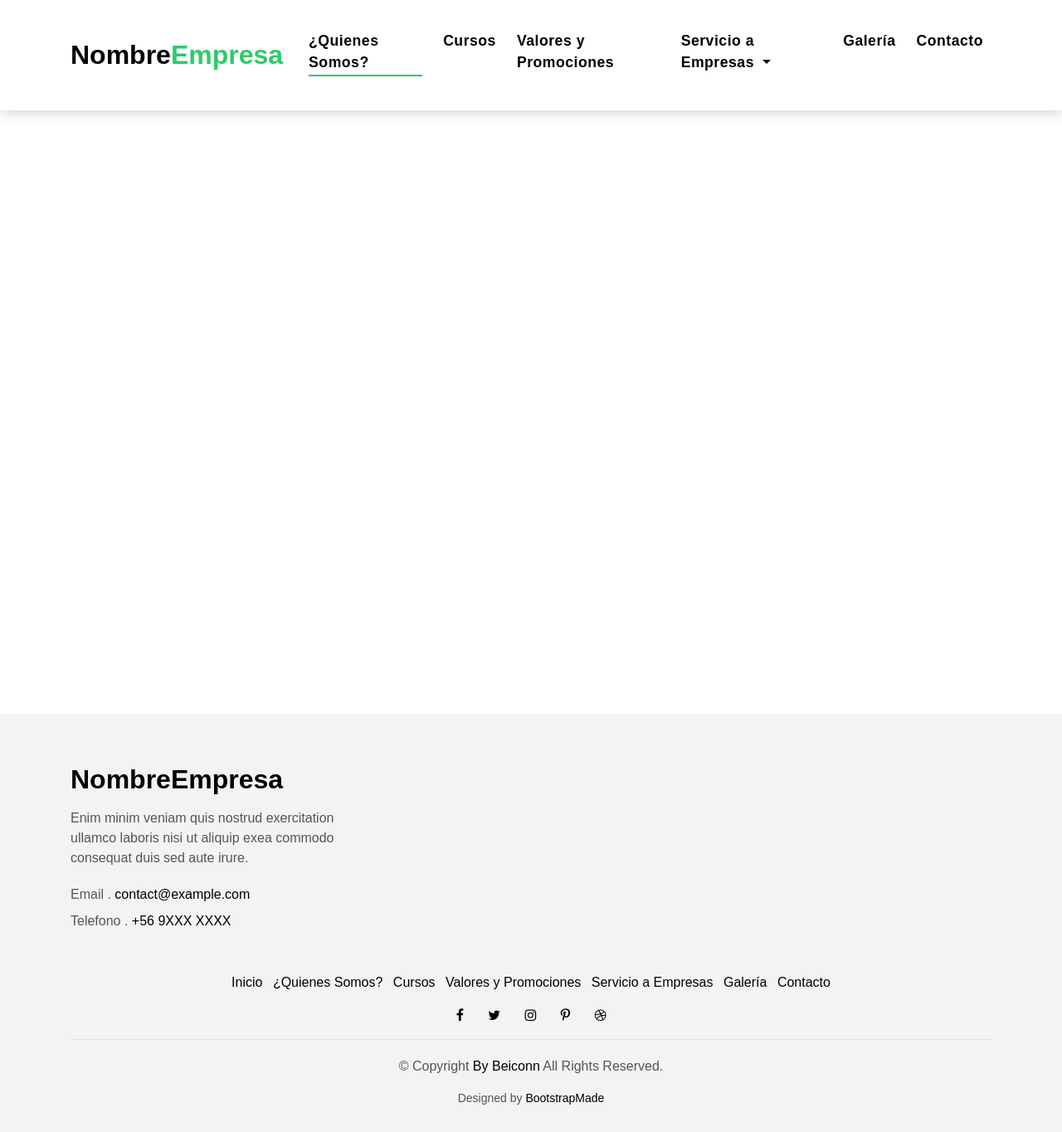
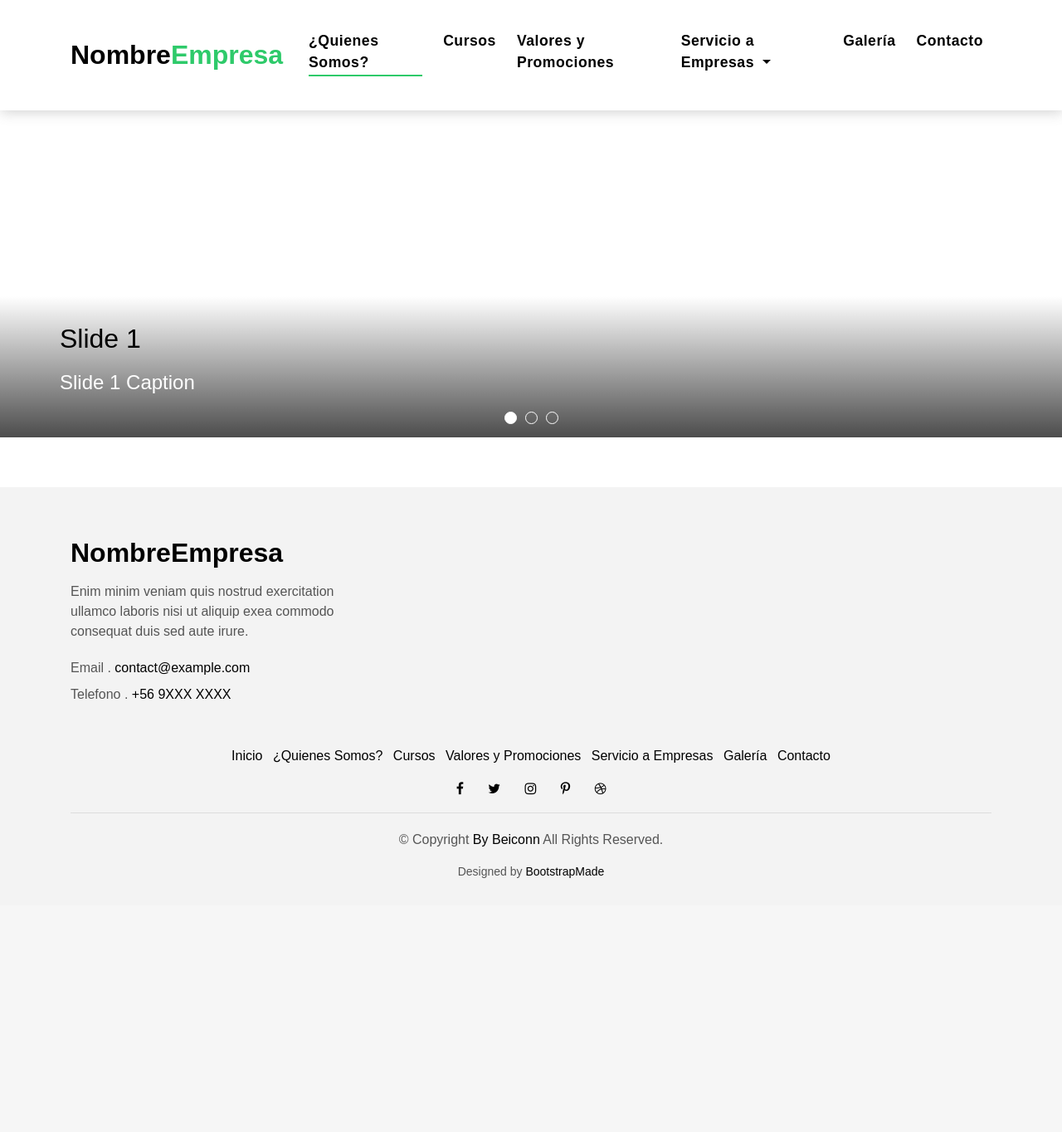
Before and after one commit to Jonydakid/WebLilian, a Django app: page / in a window 1280 px wide. Shown: the whole page at 83% size. After the commit the page ends 1058 px from the top, so only its background shows below. Run offline with Django 3.2, Linux system fonts and the light colour scheme; some libraries are stand-ins or nearby versions.

Commit message:
carrusel

```diff
--- a/colaboraMas/webColaboraMas/static/css/style.css
+++ b/colaboraMas/webColaboraMas/static/css/style.css
@@ -335,102 +335,290 @@ a:hover {
   width: 100%;
 }
 
-/*------/ Owl carousel /------*/
-
-.owl-theme .owl-dots {
-  text-align: center;
-  margin-top: 18px;
-}
-
-.owl-theme .owl-dots .owl-dot {
-  display: inline-block;
-}
-
-.owl-theme .owl-dots .owl-dot span {
-  width: 16px;
-  height: 9px;
-  margin: 5px 5px;
-  background: #000000;
-  border: 0px solid #000000;
+/*------/ carousel /------*/
+
+.slide-window {
+  width: 100%;
+  position: relative;
+  overflow: hidden;
+}
+
+.slide-window .slide-wrapper {
+  position: relative;
+  left: 0;
+  display: flex;
+  -webkit-transition: right 0.5s;
+  transition: right 0.5s;
+  -webkit-transition: left 0.5s;
+  transition: left 0.5s;
+}
+
+.slide-window .slide-wrapper .slide {
+  position: relative;
+  width: 100%;
+}
+
+.slide-window .slide-wrapper .slide:before {
+  content: "";
   display: block;
-  transition: all 0.6s ease-in-out;
+  padding-top: 41.17%;
+}
+
+.slide-window .slide-wrapper .slide .slide-image {
+  background-size: cover;
+  background-position: 50% 50%;
+  overflow: hidden;
+  position: absolute;
+  top: 0;
+  left: 0;
+  bottom: 0;
+  right: 0;
+}
+
+.slide-window .slide-wrapper .slide .slide-caption {
+  position: absolute;
+  bottom: 0;
+  left: 0;
+  width: 100%;
+  color: #fff;
+  background: linear-gradient(rgba(255, 255, 255, 0), rgba(0, 0, 0, 0.7));
+}
+
+.slide-window .slide-wrapper .slide .slide-caption h2 {
+  margin: 2rem 4.5rem;
+  font-size: 2rem;
+}
+
+.slide-window .slide-wrapper .slide .slide-caption p {
+  margin: -1rem 4.5rem 3rem;
+  font-size: 1.5rem;
+}
+
+@media screen and (max-width: 767px) {
+
+.slide-window .slide-wrapper .slide .slide-caption h2 {
+  margin: 0 3rem 1.5rem;
+  font-size: 1.2rem;
+}
+
+.slide-window .slide-wrapper .slide .slide-caption p { margin: -1rem 3rem 1.75rem;  font-size: .8rem;
+  }
+}
+
+.slide-window:hover .slide-control-left {
+  left: 1%;
+  opacity: 1;
+}
+
+.slide-window:hover .slide-control-right {
+  right: 1%;
+  opacity: 1;
+}
+
+.slide-control-left {
+  position: absolute;
+  margin: auto;
+  top: 0;
+  bottom: 0;
+  width: 40px;
+  height: 40px;
+  border-radius: 50%;
+  border: 2px solid #fff;
+  color: #fff;
   cursor: pointer;
-  border-radius: 0px;
-}
-
-.owl-theme .owl-dots .owl-dot:hover span {
-  background-color: #2eca6a;
-}
-
-.owl-theme .owl-dots .owl-dot.active span {
-  background-color: #2eca6a;
-  width: 35px;
-}
-
-.owl-arrow .owl-nav {
-  position: absolute;
+  opacity: 0;
+  -webkit-transition: all 0.3s;
+  transition: all 0.3s;
+  left: 10%;
+  right: auto;
+}
+
+.slide-control-left .slide-control-line {
+  position: absolute;
+  top: 50%;
+  width: 2px;
+  height: 14px;
+  -webkit-transform-origin: 50% 0;
+  transform-origin: 50% 0;
+  left: 12px;
+  -webkit-transform: rotate(-45deg);
+  transform: rotate(-45deg);
+}
+
+.slide-control-left .slide-control-line:nth-child(2) {
+  -webkit-transform: translateY(1px) rotate(-135deg);
+  transform: translateY(1px) rotate(-135deg);
+}
+
+.slide-control-left .slide-control-line:after {
+  content: "";
+  position: absolute;
+  left: 0;
   top: 0;
-  right: 0;
-  font-size: 1.8rem;
-}
-
-.owl-arrow .owl-nav .owl-prev,
-.owl-arrow .owl-nav .owl-next {
-  display: inline-block;
-  transition: all 0.6s ease-in-out;
-  color: #000000;
-}
-
-.owl-arrow .owl-nav .owl-prev.disabled,
-.owl-arrow .owl-nav .owl-next.disabled {
-  transition: all 0.6s ease-in-out;
-  color: #adadad;
-}
-
-.owl-arrow .owl-nav .owl-next {
-  margin-left: 15px;
-}
-
-.nav-arrow-a .owl-arrow .owl-nav {
-  font-size: 1.8rem;
-  margin-top: -110px;
-}
-
-.nav-arrow-a .owl-arrow .owl-nav .owl-next {
-  margin-left: 15px;
-}
-
-.nav-arrow-b .owl-arrow .owl-nav {
-  position: absolute;
+  width: 100%;
+  height: 100%;
+  background-color: #fff;
+  -webkit-transition: background-color 0.3s;
+  transition: background-color 0.3s;
+}
+
+.slide-control-left:hover { background-color: #fff; }
+
+.slide-control-left:hover .slide-control-line:after { background-color: #aaa; }
+
+.slide-control-left .rotate-left-top:after { animation: arrowLineRotation 0.49s; }
+
+.slide-control-left .rotate-left-down:after { animation: arrowLineRotationRev 0.49s; }
+
+@media screen and (max-width: 767px) {
+
+.slide-control-left {
+  height: 30px;
+  width: 30px;
+  opacity: 1;
+}
+
+.slide-control-left .slide-control-line {
+  left: 9px;
+  height: 10px;
+}
+}
+
+@media screen and (max-width: 1023px) {
+
+.slide-control-left {
+  opacity: 1;
+  left: 1%;
+}
+}
+
+.slide-control-right {
+  position: absolute;
+  margin: auto;
   top: 0;
-  right: 0;
-  font-size: 1.2rem;
-}
-
-.nav-arrow-b .owl-arrow .owl-nav .owl-prev,
-.nav-arrow-b .owl-arrow .owl-nav .owl-next {
-  padding: .7rem 1.5rem !important;
-  display: inline-block;
-  transition: all 0.6s ease-in-out;
-  color: #ffffff;
-  background-color: #2eca6a;
-  opacity: .9;
-}
-
-.nav-arrow-b .owl-arrow .owl-nav .owl-prev.disabled,
-.nav-arrow-b .owl-arrow .owl-nav .owl-next.disabled {
-  transition: all 0.6s ease-in-out;
-  color: #ffffff;
-}
-
-.nav-arrow-b .owl-arrow .owl-nav .owl-prev:hover,
-.nav-arrow-b .owl-arrow .owl-nav .owl-next:hover {
-  background-color: #26a356;
-}
-
-.nav-arrow-b .owl-arrow .owl-nav .owl-next {
-  margin-left: 0px;
-}
+  bottom: 0;
+  width: 40px;
+  height: 40px;
+  border-radius: 50%;
+  border: 2px solid #fff;
+  color: #fff;
+  cursor: pointer;
+  opacity: 0;
+  -webkit-transition: all 0.3s;
+  transition: all 0.3s;
+  right: 10%;
+  left: auto;
+}
+
+.slide-control-right .slide-control-line {
+  position: absolute;
+  top: 50%;
+  width: 2px;
+  height: 14px;
+  -webkit-transform-origin: 50% 0;
+  transform-origin: 50% 0;
+  right: 12px;
+  -webkit-transform: rotate(45deg);
+  transform: rotate(45deg);
+}
+
+.slide-control-right .slide-control-line:nth-child(2) {
+  -webkit-transform: translateY(1px) rotate(135deg);
+  transform: translateY(1px) rotate(135deg);
+}
+
+.slide-control-right .slide-control-line:after {
+  content: "";
+  position: absolute;
+  left: 0;
+  top: 0;
+  width: 100%;
+  height: 100%;
+  background-color: #fff;
+  -webkit-transition: background-color 0.3s;
+  transition: background-color 0.3s;
+}
+
+.slide-control-right:hover { background-color: #fff; }
+
+.slide-control-right:hover .slide-control-line:after { background-color: #aaa; }
+
+.slide-control-right .rotate-right-down:after { animation: arrowLineRotation 0.49s; }
+
+.slide-control-right .rotate-right-top:after { animation: arrowLineRotationRev 0.49s; }
+
+@media screen and (max-width: 767px) {
+
+.slide-control-right {
+  height: 30px;
+  width: 30px;
+  opacity: 1;
+}
+
+.slide-control-right .slide-control-line {
+  right: 9px;
+  height: 10px;
+}
+}
+
+@media screen and (max-width: 1023px) {
+
+.slide-control-right {
+  opacity: 1;
+  right: 1%;
+}
+}
+
+@keyframes
+arrowLineRotation {  to {
+ transform: rotate(180deg);
+}
+}
+
+@keyframes
+arrowLineRotationRev {  to {
+ transform: rotate(-180deg);
+}
+}
+
+.slide-control-btn ul {
+  position: absolute;
+  padding: 0;
+  bottom: 0px;
+  width: 100%;
+  display: flex;
+  justify-content: center;
+}
+
+.slide-control-btn ul li {
+  margin: 0 5px;
+  list-style: none;
+}
+
+.slide-control-btn ul li a {
+  display: block;
+  width: 15px;
+  height: 15px;
+  border-radius: 50%;
+  border: 1px solid #fff;
+  cursor: pointer;
+  -webkit-transition: all 0.2s;
+  transition: all 0.2s;
+}
+
+.slide-control-btn ul li a.active, .slide-control-btn ul li a:hover { background-color: #fff; }
+
+@media screen and (max-width: 767px) {
+
+.slide-control-btn ul {  margin: .5rem 0;
+}
+
+.slide-control-btn ul li a {
+  width: 10px;
+  height: 10px;
+}
+}
+
 
 /*------/ Socials /------*/
 
--- /dev/null
+++ b/colaboraMas/webColaboraMas/static/jquery/slider-carousel.js
@@ -0,0 +1,95 @@
+$(document).ready(function(){
+  if ($('.slide-window')) {
+
+    var slideNum = $('.slide').length - 1
+    var maxSlideNum = $('.slide').length - 1
+    var slideWidth = $('.slide-window').outerWidth()
+    var slideSetWidth = slideWidth * slideNum
+    var controlSlideBtnLeft = '.slide-control-left'
+    var controlSlideBtnRight = '.slide-control-right'
+    var controlSlideBtnList = '.slide-control-btn ul li a'
+
+    addSlideCtlBtn()
+
+    var slideCurrent = 0
+    var slideActiveBtn = 0
+    var rotationInterval = setInterval(function(){
+      slideCurrent++
+      if (slideCurrent > maxSlideNum) {
+        slideCurrent = 0
+      }
+      activation()
+      sliding()
+    }, 10000)
+
+    $(controlSlideBtnLeft).on('click', function(){
+      resetInterval()
+      slideCurrent--
+      if (slideCurrent < 0) {
+        slideCurrent = maxSlideNum
+      }
+      activation()
+      rotateArrow('left')
+      sliding()
+    })
+    $(controlSlideBtnRight).on('click', function(){
+      resetInterval()
+      slideCurrent++
+      if (slideCurrent > maxSlideNum) {
+        slideCurrent = 0
+      }
+      activation()
+      rotateArrow('right')
+      sliding()
+    })
+    $(controlSlideBtnList).on('click', function(){
+      resetInterval()
+      slideCurrent = $(controlSlideBtnList).index(this)
+      activation()
+      sliding()
+    })
+
+    function addSlideCtlBtn() {
+      var slideCtlBtn = '<div class="slide-control-btn"><ul>'
+      for (var i = 0; i <= maxSlideNum; i++) {
+        if (i==0) {
+          slideCtlBtn += '<li><a class="active"></a></li>'
+        }
+        else {
+          slideCtlBtn += '<li><a class=""></a></li>'
+        }
+      }
+      slideCtlBtn += '</ul></div>'
+      $('.slide-controller').append(slideCtlBtn)
+    }
+    function resetInterval() {
+      clearInterval(rotationInterval)
+      rotationInterval = setInterval(function(){
+        slideCurrent++
+        if (slideCurrent > maxSlideNum) {
+          slideCurrent = 0
+        }
+        activation()
+        sliding()
+      }, 10000)
+    }
+    function activation() {
+      slideActiveBtn = slideCurrent + 1
+      $( controlSlideBtnList + '.active' ).removeClass()
+      $('.slide-control-btn ul li:nth-child(' + slideActiveBtn + ') a').addClass('active')
+    }
+    function rotateArrow(direction) {
+      var slideCtlLine1 = '.slide-control-' + direction + ' .slide-control-line:nth-child(1)'
+      var slideCtlLine2 = '.slide-control-' + direction + ' .slide-control-line:nth-child(2)'
+      $(slideCtlLine1).removeClass('rotate-' + direction + '-top')
+      $(slideCtlLine2).removeClass('rotate-' + direction + '-down')
+      $(slideCtlLine1).outerWidth()
+      $(slideCtlLine2).outerWidth()
+      $(slideCtlLine1).addClass('rotate-' + direction + '-top')
+      $(slideCtlLine2).addClass('rotate-' + direction + '-down')
+    }
+    function sliding() {
+      $('.slide-wrapper').css('left', slideCurrent * -slideWidth)
+    }
+  }
+})
--- a/colaboraMas/webColaboraMas/templates/index.html
+++ b/colaboraMas/webColaboraMas/templates/index.html
@@ -6,78 +6,50 @@
 
 {% block section %}
 
-<div class="intro intro-carousel">
-    <div id="carousel" class="owl-carousel owl-theme">
-      <div class="carousel-item-a intro-item bg-image" style="background-image: url(img/slide-1.jpg)">
-        <div class="overlay overlay-a"></div>
-        <div class="intro-content display-table">
-          <div class="table-cell">
-            <div class="container">
-              <div class="row">
-                <div class="col-lg-8">
-                  <div class="intro-body">
-                    <p class="intro-title-top">Doral, Florida
-                      <br> 78345</p>
-                    <h1 class="intro-title mb-4">
-                      <span class="color-b">204 </span> Mount
-                      <br> Olive Road Two</h1>
-                    <p class="intro-subtitle intro-price">
-                      <a href="#"><span class="price-a">rent | $ 12.000</span></a>
-                    </p>
-                  </div>
-                </div>
-              </div>
-            </div>
-          </div>
+<div class="slide-window">
+  <div class="slide-wrapper" style="width: 300%;">
+    <div class="slide">
+      <a href="#">
+        <div class="slide-image" img src="{% static 'img/slide-1' %}">
         </div>
-      </div>
-      <div class="carousel-item-a intro-item bg-image" style="background-image: url(img/slide-2.jpg)">
-        <div class="overlay overlay-a"></div>
-        <div class="intro-content display-table">
-          <div class="table-cell">
-            <div class="container">
-              <div class="row">
-                <div class="col-lg-8">
-                  <div class="intro-body">
-                    <p class="intro-title-top">Doral, Florida
-                      <br> 78345</p>
-                    <h1 class="intro-title mb-4">
-                      <span class="color-b">204 </span> Rino
-                      <br> Venda Road Five</h1>
-                    <p class="intro-subtitle intro-price">
-                      <a href="#"><span class="price-a">rent | $ 12.000</span></a>
-                    </p>
-                  </div>
-                </div>
-              </div>
-            </div>
-          </div>
+        <div class="slide-caption">
+          <h2>Slide 1</h2>
+          <p>Slide 1 Caption</p>
         </div>
-      </div>
-      <div class="carousel-item-a intro-item bg-image" style="background-image: url(img/slide-3.jpg)">
-        <div class="overlay overlay-a"></div>
-        <div class="intro-content display-table">
-          <div class="table-cell">
-            <div class="container">
-              <div class="row">
-                <div class="col-lg-8">
-                  <div class="intro-body">
-                    <p class="intro-title-top">Doral, Florida
-                      <br> 78345</p>
-                    <h1 class="intro-title mb-4">
-                      <span class="color-b">204 </span> Alira
-                      <br> Roan Road One</h1>
-                    <p class="intro-subtitle intro-price">
-                      <a href="#"><span class="price-a">rent | $ 12.000</span></a>
-                    </p>
-                  </div>
-                </div>
-              </div>
-            </div>
-          </div>
+      </a>
+    </div>
+    <div class="slide">
+      <a href="#">
+        <div class="slide-image" img src="{% static 'img/slide-2' %}">
         </div>
-      </div>
+        <div class="slide-caption">
+          <h2>Slide 2</h2>
+          <p>Slide 2 Caption</p>
+        </div>
+      </a>
+    </div>
+    <div class="slide">
+      <a href="#">
+        <div class="slide-image" img src="{% static 'img/slide-3' %}">
+        </div>
+        <div class="slide-caption">
+          <h2>Slide 3</h2>
+          <p>Slide 3 Caption</p>
+        </div>
+      </a>
     </div>
   </div>
+  <div class="slide-controller">
+    <div class="slide-control-left">
+      <div class="slide-control-line"></div>
+      <div class="slide-control-line"></div>
+    </div>
+    <div class="slide-control-right">
+      <div class="slide-control-line"></div>
+      <div class="slide-control-line"></div>
+    </div>
+  </div>
+</div>
+
 
 {% endblock %}
--- a/colaboraMas/webColaboraMas/templates/maqueta.html
+++ b/colaboraMas/webColaboraMas/templates/maqueta.html
@@ -21,6 +21,9 @@
   <script src="{% static  'easing/easing.min.js'%}"></script>
   <script src="{% static  'owlcarousel/owl.carousel.min.js'%}"></script>
   <script src="{% static  'scrollreveal/scrollreveal.min.js'%}"></script>
+
+<script src="{% static  'jquery/slider-carousel.js'%}"></script>
+
   <!-- Template Main Javascript File -->
   <script src="{% static  'js/main.js'%}"></script>
   {%block imports%}
```
